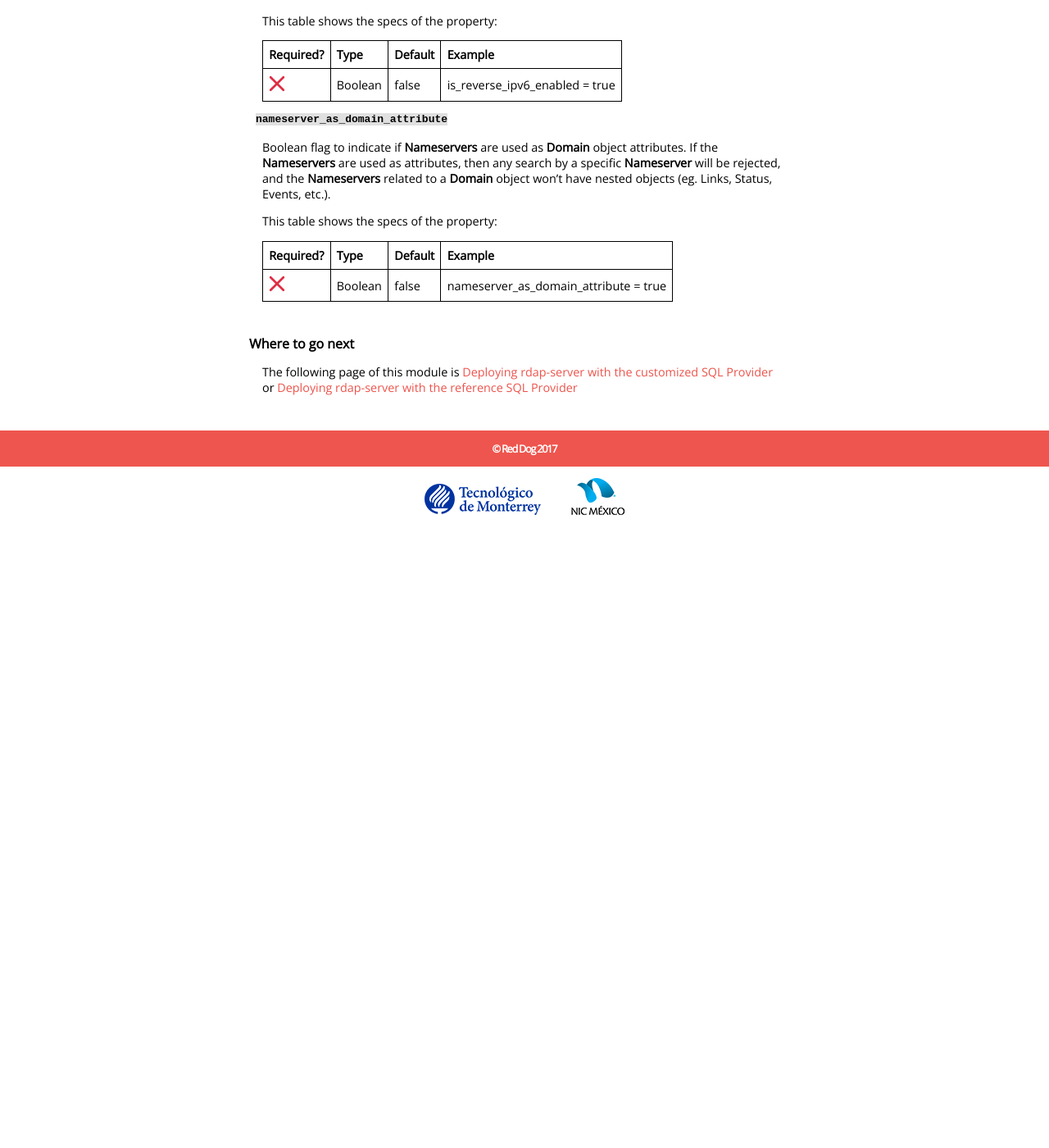
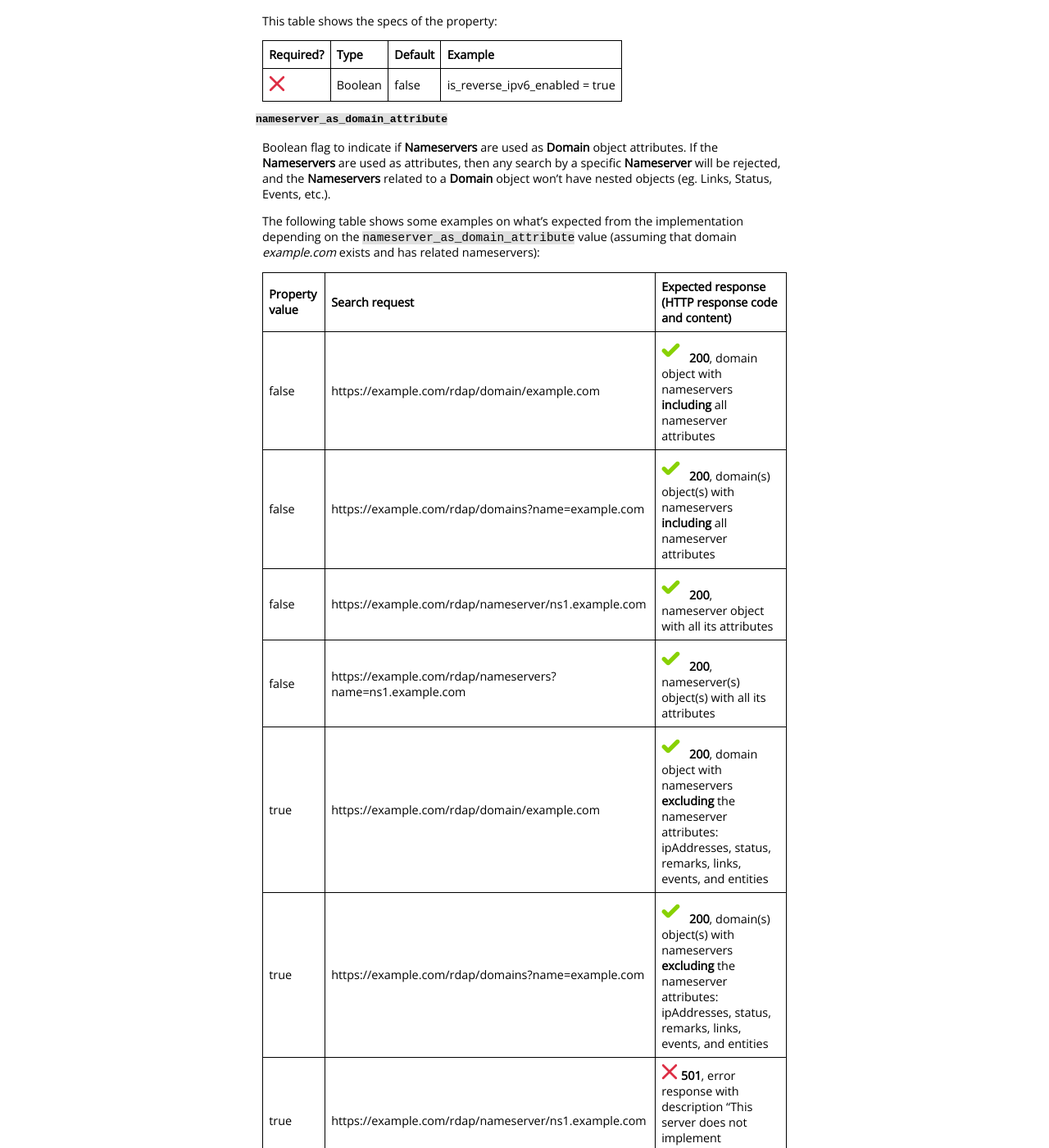
Before and after one commit to NICMx/rdap-server, a Jekyll site: the page built from data-access-configuration.md, in a window 1280 px wide and 1400 px high, scrolled down 2082 px. Shown: the whole window at 82% size. Built offline with Jekyll 4.4.1, drawn with Linux system fonts in a browser that asks for light colours; nearby versions of some CDN libraries; before the commit the page ends 2728 px from its top, so only the background shows below that; some of the changed text lies outside the part shown.

Commit message:
Table with examples of the 'nameserver_as_domain_attribute' property use

```diff
--- a/data-access-configuration.md
+++ b/data-access-configuration.md
@@ -98,6 +98,19 @@ This table shows the specs of the property:
 
 Boolean flag to indicate if **Nameservers** are used as **Domain** object attributes. If the **Nameservers** are used as attributes, then any search by a specific **Nameserver** will be rejected, and the **Nameservers** related to a **Domain** object won’t have nested objects (eg. Links, Status, Events, etc.).
 
+The following table shows some examples on what's expected from the implementation depending on the `nameserver_as_domain_attribute` value (assuming that domain _example.com_ exists and has related nameservers):
+
+| Property value | Search request | Expected response (HTTP response code and content) |
+|----------------|---------------------------------------------  |--------------------------|
+| false | https://example.com/rdap/domain/example.com | ![Yes](img/green_bkg_check.svg) **200**, domain object with nameservers **including** all nameserver attributes |
+| false | https://example.com/rdap/domains?name=example.com | ![Yes](img/green_bkg_check.svg) **200**, domain(s) object(s) with nameservers **including** all nameserver attributes |
+| false | https://example.com/rdap/nameserver/ns1.example.com | ![Yes](img/green_bkg_check.svg) **200**, nameserver object with all its attributes |
+| false | https://example.com/rdap/nameservers?name=ns1.example.com | ![Yes](img/green_bkg_check.svg) **200**, nameserver(s) object(s) with all its attributes |
+| true | https://example.com/rdap/domain/example.com | ![Yes](img/green_bkg_check.svg) **200**, domain object with nameservers **excluding** the nameserver attributes: ipAddresses, status, remarks, links, events, and entities |
+| true | https://example.com/rdap/domains?name=example.com | ![Yes](img/green_bkg_check.svg) **200**, domain(s) object(s) with nameservers **excluding** the nameserver attributes: ipAddresses, status, remarks, links, events, and entities |
+| true | https://example.com/rdap/nameserver/ns1.example.com | ![No](img/red_x.svg) **501**, error response with description "This server does not implement nameservers requests." |
+| true | https://example.com/rdap/nameservers?name=ns1.example.com | ![No](img/red_x.svg) **501**, error response with description "This server does not implement nameservers requests." |
+
 This table shows the specs of the property:
 
 | Required? | Type | Default | Example |
```
